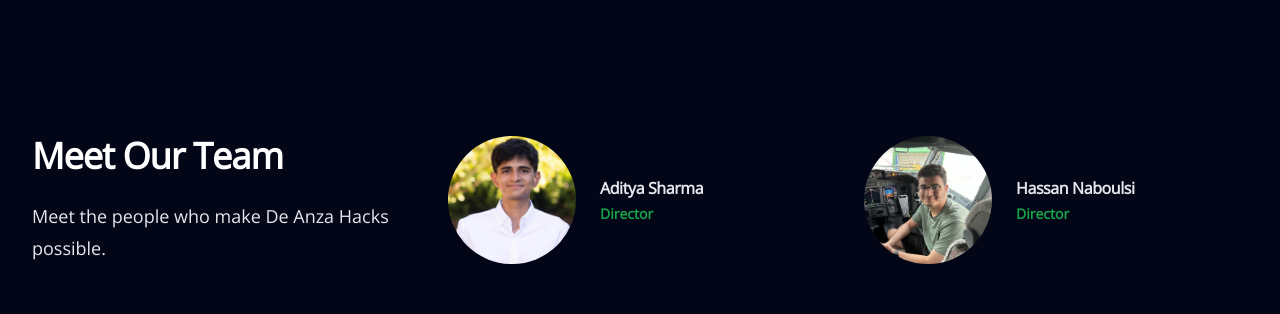
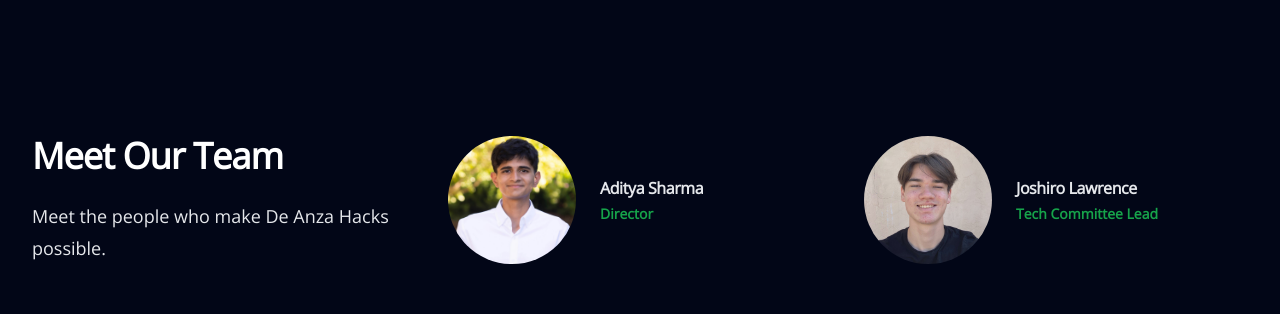
Before and after one commit to moyamanuel/da-hacks.github.io, a Next.js app: page / in a window 1280 px wide. Shown: the part 2300-2614 px from the top of the page. Built offline with nearby package versions, Linux system fonts and the light colour scheme.

Commit message:
Remove Hassan temporarily

```diff
--- a/src/app/components/ourTeam.tsx
+++ b/src/app/components/ourTeam.tsx
@@ -4,11 +4,11 @@ const people = [
     role: "Director",
     imageUrl: "./profile/F2024/adi.jpg",
   },
-  {
-    name: "Hassan Naboulsi",
-    role: "Director",
-    imageUrl: "./profile/F2024/hassan.jpeg",
-  },
+  // {
+  //   name: "Hassan Naboulsi",
+  //   role: "Director",
+  //   imageUrl: "./profile/F2024/hassan.jpeg",
+  // },
   {
     name: "Joshiro Lawrence",
     role: "Tech Committee Lead",
```
